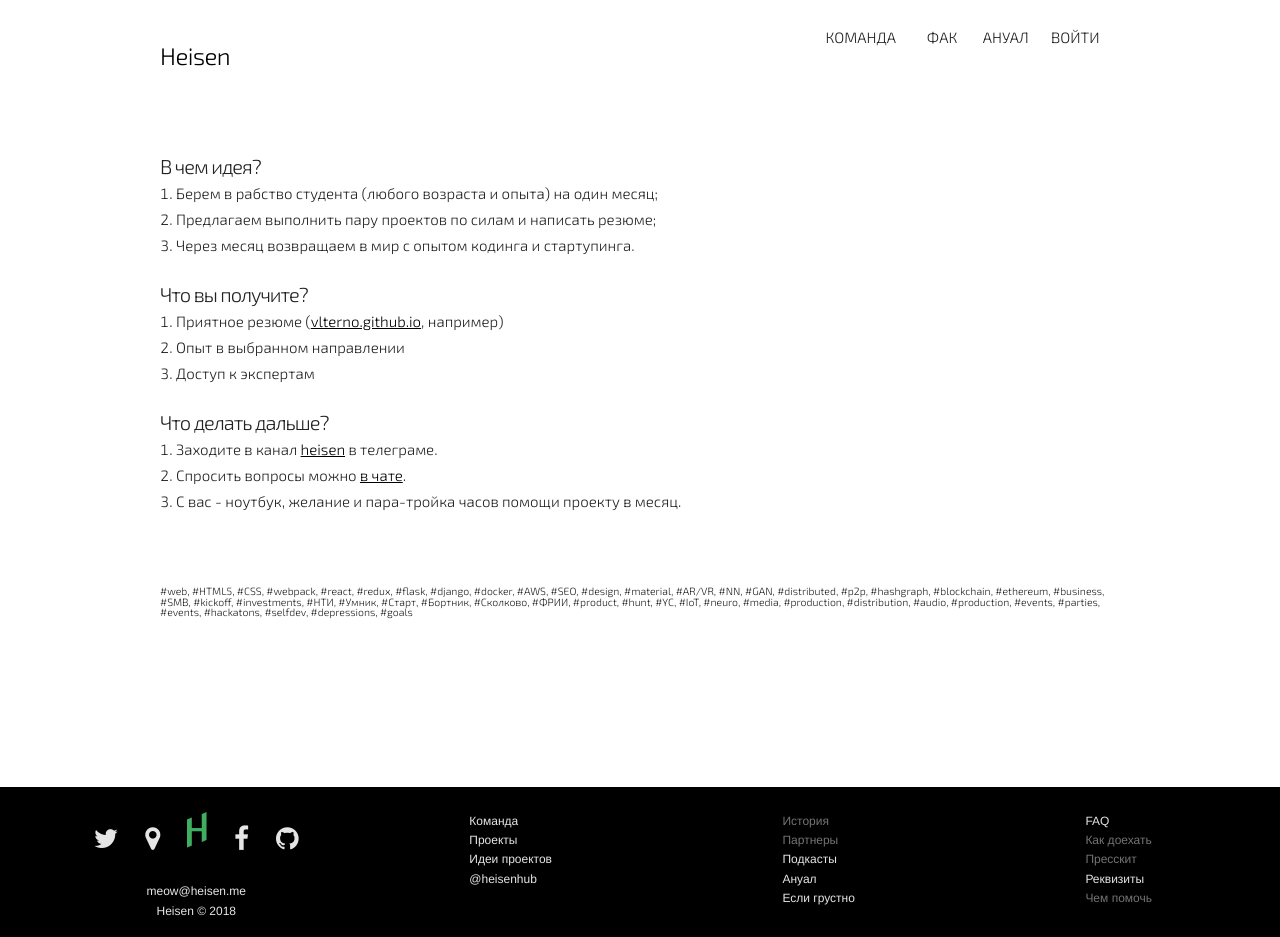
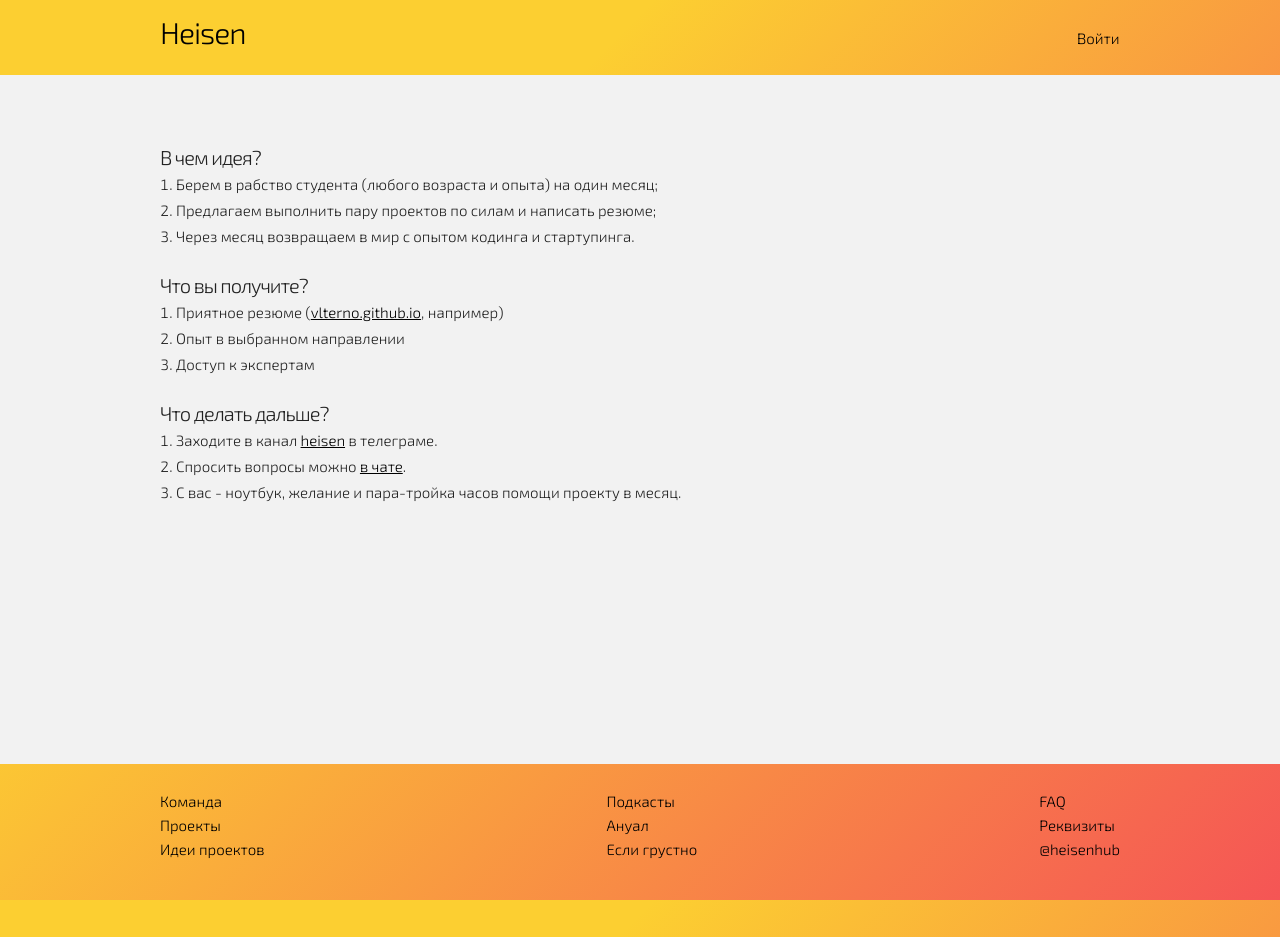
Before and after one commit to evgenity/heisen-new, a Jekyll site: the page built from index.markdown, in a window 1280 px wide. Built offline with Jekyll 4.4.1, drawn with Linux system fonts in a browser that asks for light colours; nearby versions of some CDN libraries; comment, search, counter and statistics services are not loaded.

Commit message:
major design update

```diff
--- a/_includes/footer.html
+++ b/_includes/footer.html
@@ -6,28 +6,25 @@
     <img src="/assets/images/hole.svg" style="position: absolute; height: 25px; top: -2px; left: 35vw;">
     <img src="/assets/images/sprout.svg" style="position: absolute; height: 25px; top: -20px; left: 95vw;">
   </span> -->
-  <div class="container-fluid">
-    <div class="four columns footer-icons">
-      <a class="twitter-share-button" href="https://twitter.com/intent/tweet?text=@heisenhub%hub20is%20recruiting%20new%20members%20for%20Season%202"><span class="fab fa-twitter footer-icons"></span></a>
-      <a href="https://patreon.com/heisen"><span class="fab fa-map-marker footer-icons"></span></a>
-      <a href="#"><img src="/assets/icons/heisen_logo_white.png"></a>
-      <a href="https://facebook.com/bikov.evgeni" target="_blank"><span class="fab fa-facebook-f footer-icons"></span></a>
-      <a href="http://github.com/evgenity" target="_blank"><span class="fab fa-github footer-icons"></span></a><br>
-      <span>meow@heisen.me</span><br>
-      <span>Heisen © <script>document.write( new Date().getFullYear());</script></span>
-    </div>
-    <div class="eight columns wrap">
+  <div class="container container-fluid">
+    <!--<div class="four columns footer-icons">-->
+    <!--  <a class="twitter-share-button" href="https://twitter.com/intent/tweet?text=@heisenhub%hub20is%20recruiting%20new%20members%20for%20Season%202"><span class="fab fa-twitter footer-icons"></span></a>-->
+    <!--  <a href="https://patreon.com/heisen"><span class="fab fa-map-marker footer-icons"></span></a>-->
+    <!--  <a href="#"><img src="/assets/icons/heisen_logo_white.png"></a>-->
+    <!--  <a href="https://facebook.com/bikov.evgeni" target="_blank"><span class="fab fa-facebook-f footer-icons"></span></a>-->
+    <!--  <a href="http://github.com/evgenity" target="_blank"><span class="fab fa-github footer-icons"></span></a><br>-->
+    <!--  <span>meow@heisen.me</span><br>-->
+    <!--  <span>Heisen © <script>document.write( new Date().getFullYear());</script></span>-->
+    <!--</div>-->
+    <div class="wrap">
       <div class="col">
         <!-- <b>Проект</b> -->
         <a href="/team/">Команда</a><br>
         <a href="/projects/">Проекты</a><br>
         <a href="/project-ideas">Идеи проектов</a><br>
-        <a href="/heisenhub/">@heisenhub</a><br>
       </div>
       <div class="col">
         <!-- <b>Контакты</b> -->
-        <a href="#" class="disabled">История</a><br>
-        <a href="#" class="disabled">Партнеры</a><br>
         <a href="/podcasts/">Подкасты</a><br>
         <a href="/annual/">Ануал</a><br>
         <a href="/esli-grustno/">Если грустно</a><br>
@@ -35,13 +32,15 @@
       <div class="col">
         <!-- <b>Поддержка</b> -->
         <a href="/faq/">FAQ</a><br>
-        <a href="#" class="disabled">Как доехать</a><br>
-        <a href="#" class="disabled">Пресскит</a><br>
         <a href="/kartochka/">Реквизиты</a><br>
-        <a href="#" class="disabled">Чем помочь</a><br>
+        <a href="/heisenhub/">@heisenhub</a><br>
+        <!--<a href="#" class="disabled">Чем помочь</a><br>-->
+        <!--<a href="#" class="disabled">История</a><br>-->
+        <!--<a href="#" class="disabled">Партнеры</a><br>-->
+        <!--<a href="#" class="disabled">Как доехать</a><br>-->
+        <!--<a href="#" class="disabled">Пресскит</a><br>-->
         <a id="btn-logout" href="">Выйти</a>
       </div>
-
     </div>
   </div>
 </footer>
--- a/_includes/header.html
+++ b/_includes/header.html
@@ -1,41 +1,6 @@
- <div class="row container">
-  <div class="twelve columns nav-bar">
-    <div class="eight columns nav-logo">
-      <div class="brand">
-        <div class="eight columns brand-name">
-          <h5><a href="/" style="text-decoration: none; color: black;">{{page.title}}</a></h5>
-        </div>
-      </div>
-    </div>
-    <div class="four columns nav-buttons">
-
-      <div class="row twelve columns">
-        <div class="three columns p-nav">
-          <div >
-            <a href="/team/" title="">Команда</a>
-          </div>
-        </div>
-
-        <div class="three columns p-nav">
-          <div >
-            <a href="/faq/" title="">ФАК</a>
-          </div>
-        </div>
-
-        <div class="three columns p-nav">
-          <div >
-            <a href="/annual/" title="">Ануал</a>
-          </div>
-        </div>
-
-        <div class="three columns p-nav">
-            <a id="btn-login" href="">
-                Войти
-            </a>
-        </div>
-
-      </div>
-
-    </div>
+ <header>
+  <div class="container" style="display: flex; height: 50px;">
+    <h1 style="flex: 1; margin: 0; align-self: flex-end;"><a style="text-decoration: none;" href="/">{{page.title}}</a></h1>
+    <a id="btn-login" style="align-self: flex-end; text-decoration: none;" href="">Войти</a>
   </div>
-</div>
+</header>
--- a/assets/css/custom-heisen.css
+++ b/assets/css/custom-heisen.css
@@ -17,7 +17,7 @@ body {
   padding: 0;
 }
 
-.fa -.fa-check{
+.fa .fa-check{
   width: 24px !important;
   height: 24px !important;
   font-size: 2em;
@@ -109,7 +109,7 @@ _______________________________________________*/
 }
 
 .block-6 {
-	background-color: #484d52;
+	/*background-color: #484d52;*/
 	color: white;
 	padding-top: 50px;
 	padding-bottom: 30px;
@@ -348,3 +348,36 @@ _________________________________________________*/
 	.content-left {display: table-footer-group; text-align: left; padding-left: 0;}
 	.content-right {padding-right: 0;}
 }
+
+/**/
+
+@keyframes waggle {
+  0% {
+    transform: none;
+  }
+  50% {
+    transform: rotateZ(-20deg) scale(1.2);
+  }
+  60% {
+    transform: rotateZ(25deg) scale(1.2);
+  }
+  67.5% {
+    transform: rotateZ(-15deg) scale(1.2);
+  }
+  75% {
+    transform: rotateZ(15deg) scale(1.2);
+  }
+  82.5% {
+    transform: rotateZ(-12deg) scale(1.2);
+  }
+  85% {
+    transform: rotateZ(0) scale(1.2);
+  }
+  100% {
+    transform: rotateZ(0) scale(1);
+  }
+}
+
+a#btn-login {
+   animation: waggle 1s 3s forwards ease-out;
+}
--- a/assets/css/custom.css
+++ b/assets/css/custom.css
@@ -1,10 +1,21 @@
-html, body, .block-1 {
-    background: white;
+html {
+    /*background: white;*/
+    /*background-image: linear-gradient( 135deg, #81FBB8 10%, #28C76F 100%);*/
+    background-image: linear-gradient( 135deg, #FCCF31 30%, #F55555 100%);
+    background-color: #08AEEA;
+
+
+    /*https://www.grabient.com/*/
     /*color: #f7f7ff;*/
+    height: 100%;
 }
 
 body {
-    height: 100%;
+
+}
+
+header {
+    height: 75px;
 }
 div .share-row {
     width: 40%;
@@ -65,7 +76,8 @@ li {
 
 
 .block-1 {
-    margin-top: 50px;
+    /*margin-top: 50px;*/
+    padding: 50px 0px;
 }
 
 .block-2 {
@@ -74,12 +86,12 @@ li {
 }
 
 .block-6 {
-    margin-top: 5%;
+    /*margin-top: 5%;*/
 }
 
 @media (max-width: 650px ) {
     .block-2 {
-        margin-top: 40px;
+        /*margin-top: 40px;*/
     }
 }
 
@@ -118,7 +130,7 @@ input[type=tel], input[type=text], input[type=url], select, textarea,
 .nav-buttons a {
     /*color: #f7f7ff;*/
     border-bottom: 1px solid #fff;
-    padding-bottom: 2px.
+    /*padding-bottom: 2px.*/
 }
 
 .describe {
@@ -131,12 +143,12 @@ input[type=tel], input[type=text], input[type=url], select, textarea,
 }
 
 .block-6 {
-    background-color: white;
+    /*background-color: white;*/
     color: black;
     padding-top: 20px;
     padding-bottom: 0px;
     bottom: 0px;
-    color: black;
+    /*color: black;*/
 }
 
 .share-button a{
--- a/assets/css/footer-style.css
+++ b/assets/css/footer-style.css
@@ -1,44 +1,45 @@
 #colophon {
-    background: black;
-    height: 150px;
+    /*background: black;*/
+    /*height: 150px;*/
     color: white;
-    font-family: Helvetica;
-    font-size: 12px;
+    /*font-family: Helvetica;*/
+    /*font-size: 12px;*/
     padding-top: 0 !important;
+    bottom: 0;
 }
 #colophon b {
     display: block;
-    margin-bottom: 3px;
+    /*margin-bottom: 3px;*/
 }
 #colophon .four, #colophon .columns {
-    background: black;
+    /*background: black;*/
 }
 .footer-icons {
     text-align: center;
     padding-top: 25px;
-    color: #e5e5e5;
+    /*color: #e5e5e5;*/
     margin-bottom: 30px;
 }
 .footer-icons a {
     margin: 6%;
-    color: white;
+    /*color: white;*/
 }
 .col {
     text-align: center;
 }
 .col a {
     text-decoration: none;
-    color: #e5e5e5;
+    /*color: #e5e5e5;*/
 }
 .col a:active {
-    color: #7c7c7c !important;
+    /*color: #7c7c7c !important;*/
 }
 .col a:hover {
-    color: #9b9b9b;
+    /*color: #9b9b9b;*/
 }
 .wrap {
     text-align: justify;
-    padding: 0 5%;
+    /*padding: 0 5%;*/
 }
 .wrap div {
     display: inline-block;
@@ -53,7 +54,7 @@
 @media (min-width: 550px) {
     .wrap {
         margin-top: 25px;
-        padding: 0 10% 0 2%;
+        /*padding: 0 10% 0 2%;*/
     }
     .footer-icons a {
         margin: 1%
--- a/index.markdown
+++ b/index.markdown
@@ -21,52 +21,4 @@ layout: page
 2. Спросить вопросы можно <a href="https://t.me/heisenflood">в чате</a>.
 3. С вас - ноутбук, желание и пара-тройка часов помощи проекту в месяц.
 
-<br>
-
-<!--
-## 🏆 Макатон 4.04.2018
-Раздаем призы участникам. <b>Макатон 4.04.2018</b>: <span id="clock"></span>, чтобы встать с жепки и получить мак.-->
-
-<br>
-
-<span id="hashlist">#web, #HTML5, #CSS, #webpack, #react, #redux, #flask, #django, #docker, #AWS, #SEO, #design, #material, #AR/VR, #NN, #GAN, #distributed, #p2p, #hashgraph, #blockchain, #ethereum, #business, #SMB, #kickoff, #investments, #НТИ, #Умник, #Старт, #Бортник, #Сколково, #ФРИИ, #product, #hunt, #YC, #IoT, #neuro, #media, #production, #distribution, #audio, #production, #events, #parties, #events, #hackatons, #selfdev, #depressions, #goals</span>
-
-<script src="//code.jquery.com/jquery.js"></script>
-<script src="//cdn.rawgit.com/hilios/jQuery.countdown/2.2.0/dist/jquery.countdown.min.js"></script>
-<script type="text/javascript">
-$('#clock').countdown('2018/04/04', function(event) {
-  $(this).html(event.strftime('%H час(ов/а)'));
-});
-</script>
-<style>
-@keyframes waggle {
-  0% {
-    transform: none;
-  }
-  50% {
-    transform: rotateZ(-20deg) scale(1.2);
-  }
-  60% {
-    transform: rotateZ(25deg) scale(1.2);
-  }
-  67.5% {
-    transform: rotateZ(-15deg) scale(1.2);
-  }
-  75% {
-    transform: rotateZ(15deg) scale(1.2);
-  }
-  82.5% {
-    transform: rotateZ(-12deg) scale(1.2);
-  }
-  85% {
-    transform: rotateZ(0) scale(1.2);
-  }
-  100% {
-    transform: rotateZ(0) scale(1);
-  }
-}
-
-a#btn-login {
-   animation: waggle 1s 3s forwards ease-out;
-}
-</style>
+<!--<span id="hashlist">#web, #HTML5, #CSS, #webpack, #react, #redux, #flask, #django, #docker, #AWS, #SEO, #design, #material, #AR/VR, #NN, #GAN, #distributed, #p2p, #hashgraph, #blockchain, #ethereum, #business, #SMB, #kickoff, #investments, #НТИ, #Умник, #Старт, #Бортник, #Сколково, #ФРИИ, #product, #hunt, #YC, #IoT, #neuro, #media, #production, #distribution, #audio, #production, #events, #parties, #events, #hackatons, #selfdev, #depressions, #goals</span>-->
```
